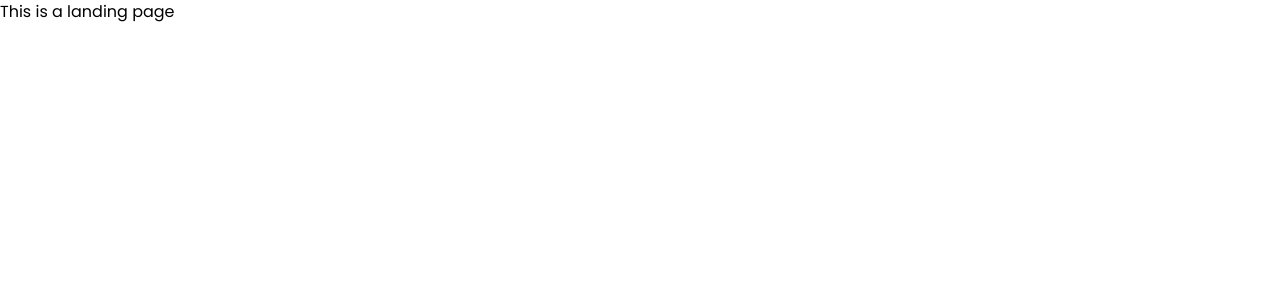
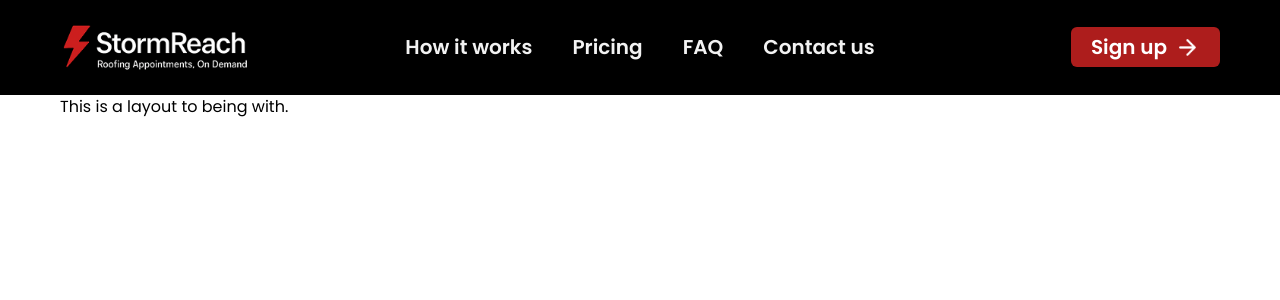
Before and after one commit to StormReachDev/StormReach-Client, a Next.js app: page / in a window 1280 px wide. Shown: the top 300 px of the page. Built offline with nearby package versions, Linux system fonts and the light colour scheme.

Commit message:
feat(navbar): implement responsive layout for mobile and desktop

```diff
--- a/package.json
+++ b/package.json
@@ -25,6 +25,7 @@
     "react": "^18",
     "react-dom": "^18",
     "react-fast-marquee": "^1.6.5",
+    "react-icons": "^5.5.0",
     "tailwind-merge": "^3.3.0",
     "tailwindcss-animate": "^1.0.7"
   },
--- a/src/app/(landing-page)/page.tsx
+++ b/src/app/(landing-page)/page.tsx
@@ -1,10 +1,15 @@
 // Imports:
+import Navbar from '@/components/Custom/Navbar';
+import Wrapper from '@/components/Generics/Wrapper';
 import LandingPageLayout from '@/layouts/LandingPageLayout';
 
 export default function Page() {
   return (
     <LandingPageLayout>
-      <p>This is a landing page</p>
+      <Navbar />
+      <Wrapper className="px-[60px] w-full overflow-hidden">
+        <p>This is a layout to being with.</p>
+      </Wrapper>
     </LandingPageLayout>
   );
 }
--- /dev/null
+++ b/src/components/Custom/Navbar/index.tsx
@@ -0,0 +1,144 @@
+'use client';
+
+// Imports:
+import ButtonWithIcon from '@/components/Generics/ButtonWithIcon';
+import Wrapper from '@/components/Generics/Wrapper';
+import { Button } from '@/components/UI/button';
+import navItems from '@/constants/Nav';
+import { commonArrowIcon, logo } from '@/constants/Paths';
+import Image from 'next/image';
+import Link from 'next/link';
+import { useState } from 'react';
+import { HiMiniBars3BottomRight } from 'react-icons/hi2';
+
+export default function Navbar() {
+  const [isMobileMenuOpen, setIsMobileMenuOpen] = useState(false);
+
+  function toggleMobileMenu() {
+    setIsMobileMenuOpen((prev) => !prev);
+  }
+
+  return (
+    <Wrapper className="max-w-full w-full bg-core-black text-neutral-800 px-5 py-2 sm:px-[60px] sm:py-5 flex justify-between items-center">
+      <Logo />
+      <DesktopNav />
+      <DesktopCTA />
+      <MobileMenuToggle onClick={toggleMobileMenu} />
+      <MobileNav isOpen={isMobileMenuOpen} onClose={toggleMobileMenu} />
+      {isMobileMenuOpen && <MobileOverlay onClick={toggleMobileMenu} />}
+    </Wrapper>
+  );
+}
+
+function Logo() {
+  return (
+    <div className="w-6/12 sm:w-3/12 overflow-hidden">
+      <Image
+        src={logo.image}
+        alt={logo.alt}
+        width={500}
+        height={500}
+        className="object-cover w-4/6"
+      />
+    </div>
+  );
+}
+
+function DesktopNav() {
+  return (
+    <div className="hidden w-6/12 overflow-hidden lg:flex justify-center space-x-10 text-xl font-semibold">
+      {navItems.map((item) => (
+        <Link
+          key={item.title}
+          href={item.path}
+          className="hover:text-primary transition-colors duration-200"
+        >
+          {item.title}
+        </Link>
+      ))}
+    </div>
+  );
+}
+
+function DesktopCTA() {
+  return (
+    <div className="w-3/12 overflow-hidden hidden lg:flex justify-end">
+      <ButtonWithIcon
+        rightIcon={
+          <Image
+            src={commonArrowIcon.icon}
+            alt={commonArrowIcon.iconAlt}
+            width={25}
+            height={25}
+          />
+        }
+        className="bg-primary text-core-white text-xl font-semibold p-5"
+      >
+        Sign up
+      </ButtonWithIcon>
+    </div>
+  );
+}
+
+function MobileMenuToggle({ onClick }: { onClick: () => void }) {
+  return (
+    <Button
+      size="icon"
+      className="lg:hidden flex flex-col justify-center items-center size-8"
+      onClick={onClick}
+    >
+      <HiMiniBars3BottomRight />
+    </Button>
+  );
+}
+
+function MobileNav({
+  isOpen,
+  onClose,
+}: {
+  isOpen: boolean;
+  onClose: () => void;
+}) {
+  return (
+    <div
+      className={`lg:hidden fixed top-0 right-0 h-full w-3/4 sm:w-1/2 bg-neutral-800 text-core-black flex flex-col justify-center space-y-10 px-10 transition-transform duration-300 ease-in-out z-50 text-xl font-semibold ${
+        isOpen ? 'translate-x-0' : 'translate-x-full'
+      }`}
+    >
+      {navItems.map((item) => (
+        <Link
+          key={item.title}
+          href={item.path}
+          className="py-4 hover:text-primary transition-colors duration-200"
+          onClick={onClose}
+        >
+          {item.title}
+        </Link>
+      ))}
+
+      <ButtonWithIcon
+        rightIcon={
+          <Image
+            src={commonArrowIcon.icon}
+            alt={commonArrowIcon.iconAlt}
+            width={20}
+            height={20}
+          />
+        }
+        className="bg-primary text-core-white p-5 w-full"
+        onClick={onClose}
+      >
+        Sign up
+      </ButtonWithIcon>
+    </div>
+  );
+}
+
+function MobileOverlay({ onClick }: { onClick: () => void }) {
+  return (
+    <div
+      className="lg:hidden fixed inset-0 bg-black bg-opacity-50 z-30"
+      onClick={onClick}
+    />
+  );
+}
--- a/src/constants/Nav/index.ts
+++ b/src/constants/Nav/index.ts
@@ -14,7 +14,7 @@ const navItems = [
   },
 
   {
-    title: 'Contact Us',
+    title: 'Contact us',
     path: '#',
   },
 ];
--- a/src/constants/Paths/index.ts
+++ b/src/constants/Paths/index.ts
@@ -18,6 +18,11 @@ export const swiper = [
   },
 ];
 
+export const logo = {
+  image: '/images/logo.png',
+  alt: 'Logo',
+};
+
 // Icons:
 export const pricing = {
   icon: '/images/list-approval.png',
@@ -33,7 +38,13 @@ export const commonArrowIcon = {
 };
 
 export const footerIcons = {
-  upper: commonArrowIcon,
+  upper: {
+    commonArrowIcon,
+    background: {
+      image: '/images/footer-background.png',
+      alt: 'Footer Background',
+    },
+  },
   lower: {
     contact: {
       key: 'Contact',
```
